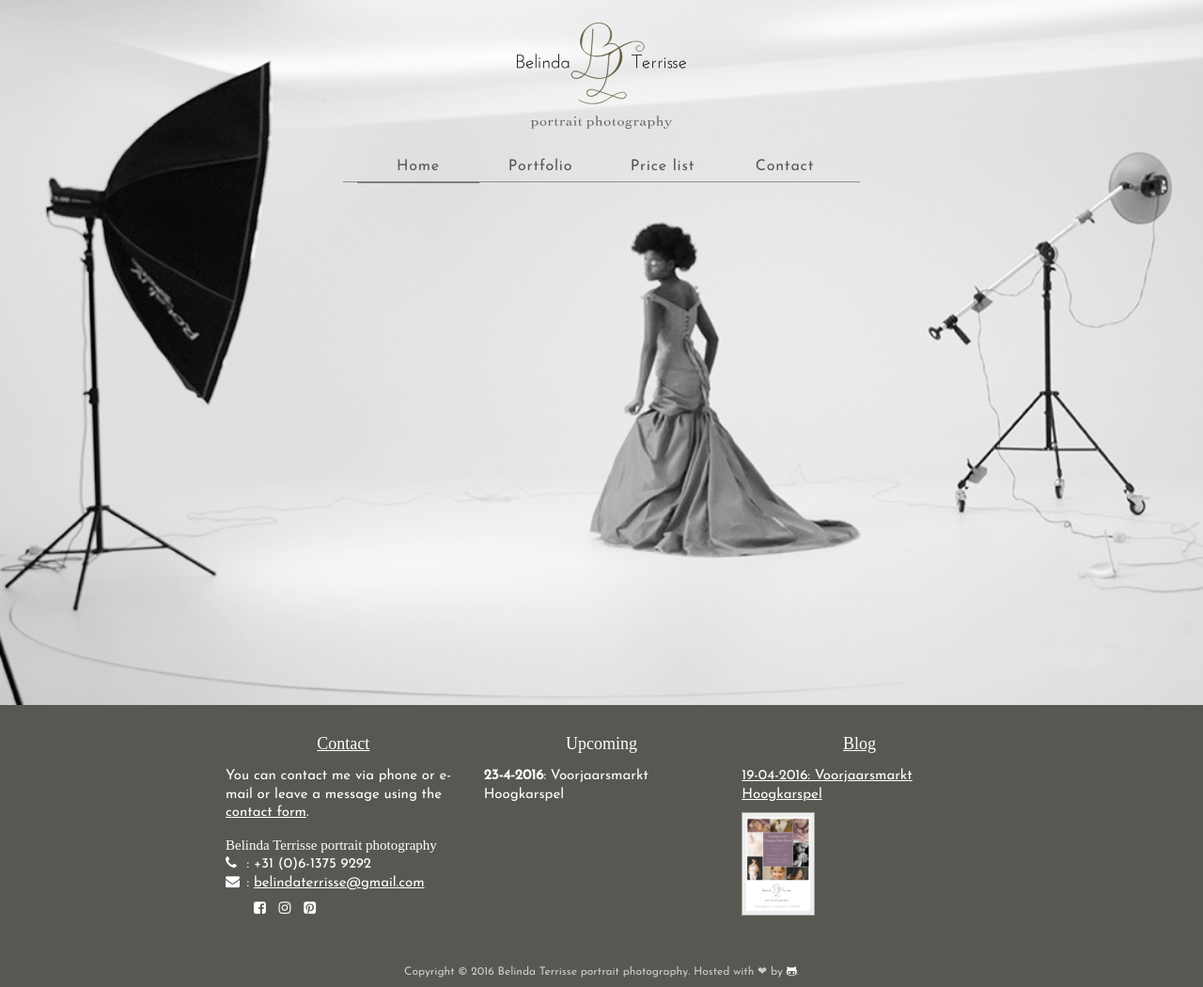
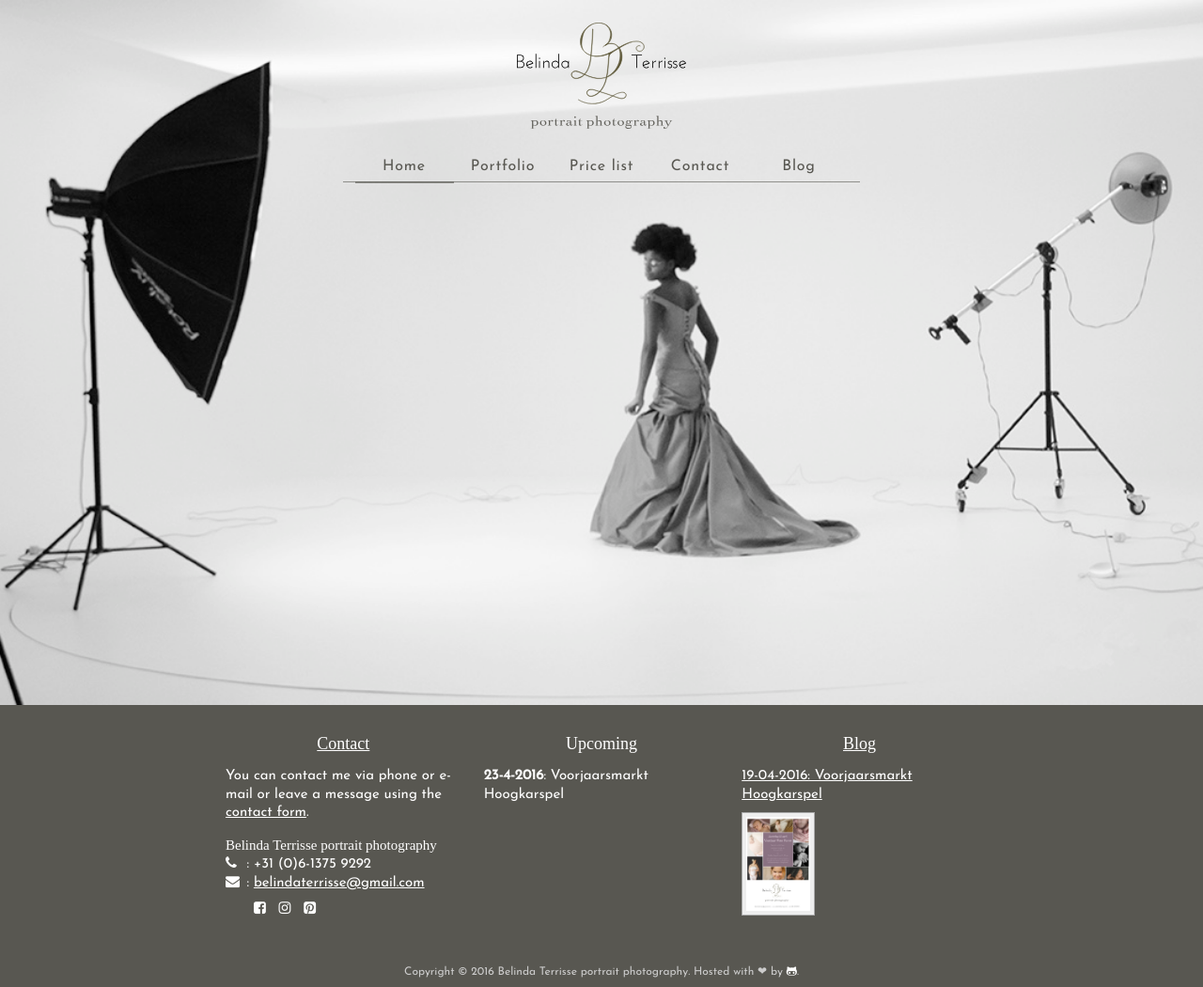
Before and after one commit to cmbybelin/cmbybelin.github.io, a Jekyll site: the page built from index.html, in a window 1280 px wide. Shown: the whole page at 94% size. Built offline with Jekyll 4.4.1, drawn with Linux system fonts in a browser that asks for light colours; nearby versions of some CDN libraries; some web fonts are replaced.

Commit message:
Add Blog to menu.

```diff
--- a/_includes/head.html
+++ b/_includes/head.html
@@ -39,6 +39,7 @@
     --><li class="{% if page.id == 'portfolio' or page.layout == 'portfolio' %}active{% endif %}"><a href="/portfolio.html">Portfolio</a></li><!--
    --><li class="{% if page.id == 'pricelist' %}active{% endif %}"><a href="/pricelist.html" lang="en">Price list</a><a href="/pricelist.html" lang="nl">Prijslijst</a></li><!--
    --><li class="{% if page.id == 'contact' %}active{% endif %}"><a href="/contact.html">Contact</a></li><!--
+   --><li class="{% if page.id == 'blog' %}active{% endif %}"><a href="/blog.html">Blog</a></li><!--
    --></ul>
   </nav>
  </header>
--- a/style/main.css
+++ b/style/main.css
@@ -366,7 +366,7 @@ button {
   max-width: 374px;
  }
  nav li a {
-  min-width: 86px;
+  min-width: 72px;
  }
 }
 
@@ -412,7 +412,7 @@ button {
   max-width: 550px;
  }
  nav li a {
-  width: 130px;
+  width: 105px;
  }
  .thumbnails {
   display: block;
```
